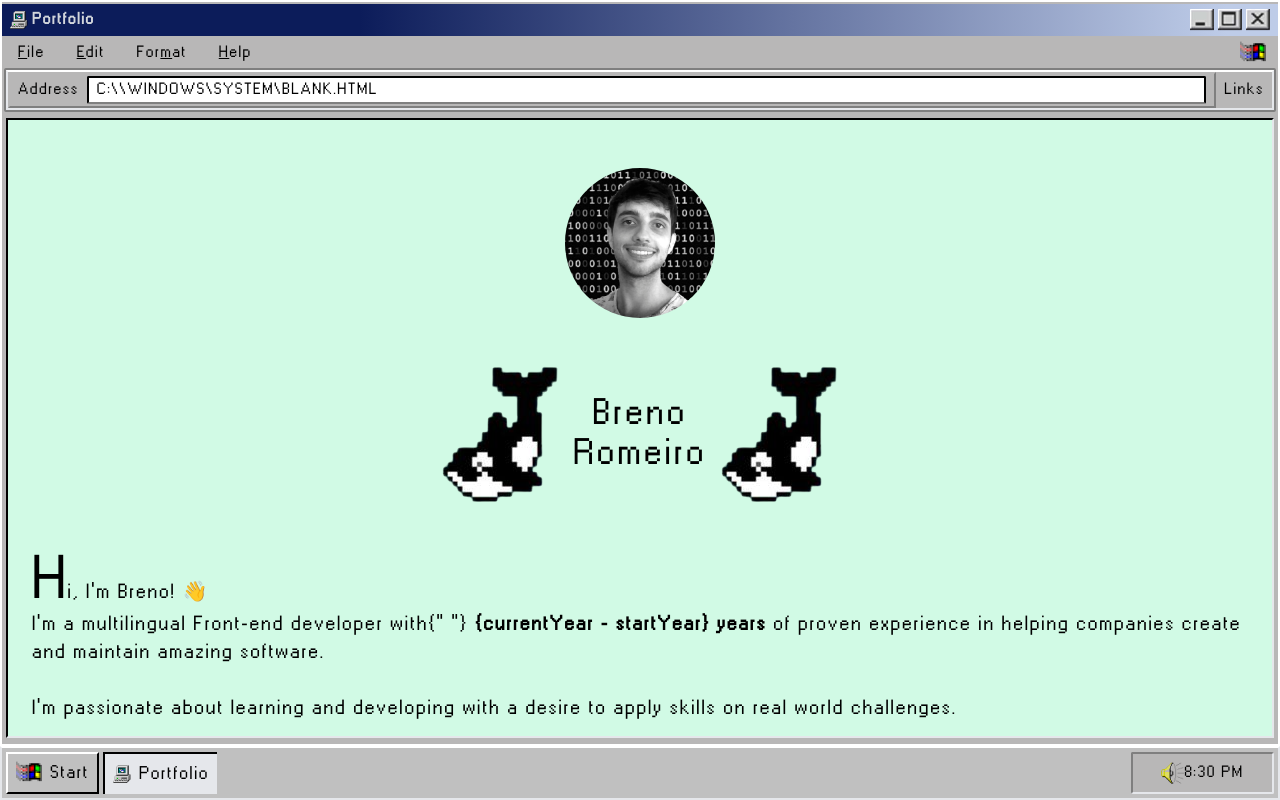
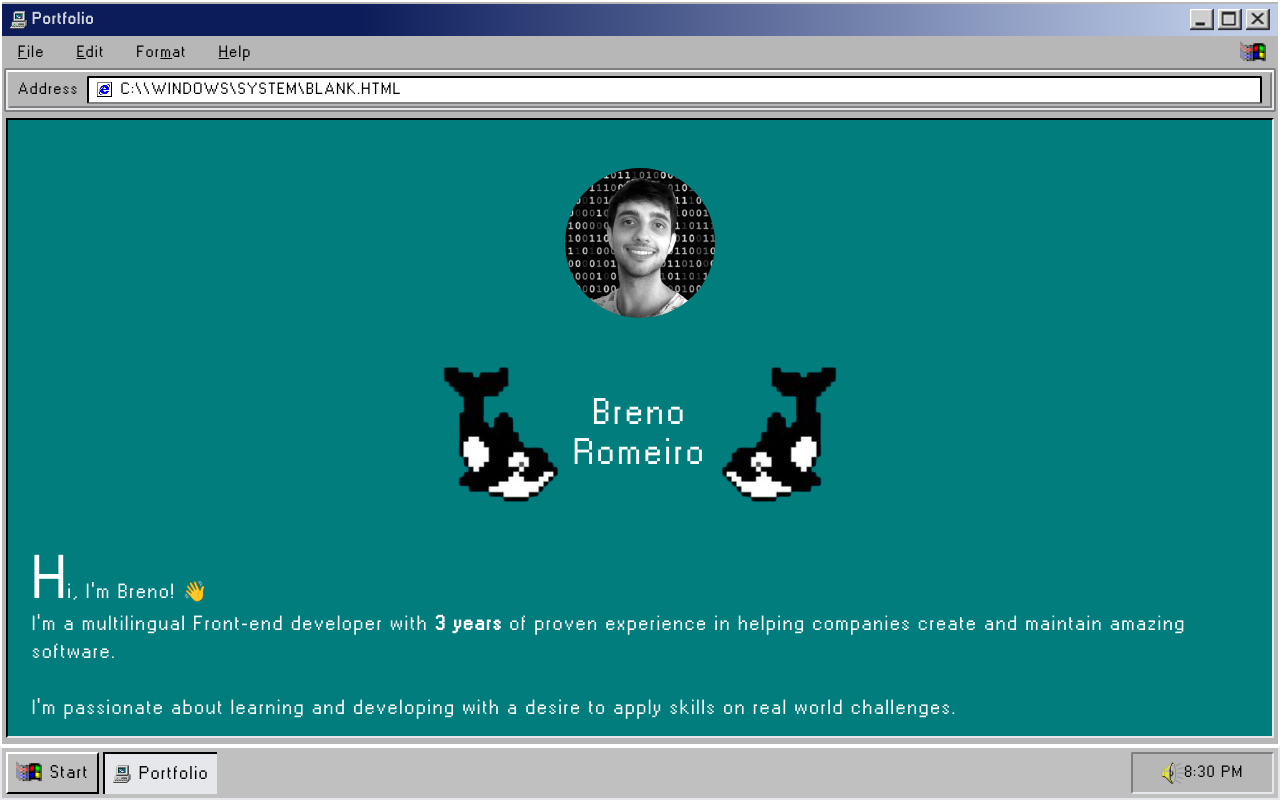
Before and after one commit to obrenoco/portfolio-95-js, a website: page index.html in a window 1280 px wide. Drawn offline with nearby package versions, Linux system fonts and the light colour scheme.

Commit message:
add overrall style

```diff
--- a/index.html
+++ b/index.html
@@ -62,7 +62,7 @@
       </div>
 
       <div class="border-solid border-2 border-gray-dark m-0.5 rounded-sm">
-        <section
+        <div
           class="flex justify-between border-solid border-2 border-t-white [&>*]:px-2"
         >
           <div
@@ -72,25 +72,26 @@
               <!-- <div
                 class="flex [&>*]:h-full [&>*]:w-1 [&>*]:bg-gray [&>*]:border-solid [&>*]:border-1 [&>*]:border-r-gray"
               >
-                <div class=""></div>
+                <div class=""></div>p
                 <div class=""></div>
               </div> -->
               <p class="self-center">Address</p>
             </div>
             <div
-              class="bg-white w-full rounded-sm border-search px-2 flex items-center my-0.5"
+              class="bg-white w-full rounded-sm border-search px-2 flex items-center my-0.5 gap-2"
             >
+              <img src="./assets/icons/explorer.ico" alt="" />
               <p>C:\\WINDOWS\SYSTEM\BLANK.HTML</p>
             </div>
           </div>
-          <div class="self-center">
+          <!-- <div class="self-center">
             <p>Links</p>
-          </div>
-        </section>
+          </div> -->
+        </div>
       </div>
 
       <section
-        class="flex flex-col gap-10 text-xl items-center bg-emerald-100 overflow-auto overflow-x-hidden h-full border-l-black border-t-black border-2 p-2 m-1"
+        class="flex flex-col gap-10 text-xl items-center bg-blue-windows overflow-auto overflow-x-hidden h-full border-l-black border-t-black border-2 p-2 m-1"
       >
         <img
           src="./assets/images/profile.png"
@@ -102,8 +103,7 @@
           <img
             src="./assets/icons/orca.png"
             alt=""
-            class="min-w-[80px]"
-            -scale-x-[1]`}
+            class="min-w-[80px] flip-horizontal"
           />
           <h1
             class="flex flex-col items-center text-4xl font-bold tracking-wider"
@@ -117,9 +117,9 @@
           <p class="first-letter:text-6xl first-letter:font-">
             Hi, I'm Breno! 👋
             <br />
-            I'm a multilingual Front-end developer with{" "}
-            <b>{currentYear - startYear} years</b> of proven experience in
-            helping companies create and maintain amazing software.
+            I'm a multilingual Front-end developer with
+            <b id="years-working"></b> of proven experience in helping companies
+            create and maintain amazing software.
             <br />
             <br />
             I'm passionate about learning and developing with a desire to apply
@@ -141,7 +141,14 @@
             <li>🙋User Experience</li>
             <li>🏃‍♀️Agile</li>
           </ul>
-          bsromeiro@gmail.com 𝘽𝙧𝙚𝙣𝙤
+          <nav class="flex items-center justify-center gap-4">
+            <a href="mailto:bsromeiro@gmail.com">
+              <img src="./assets/icons/Fax.ico" alt="" width="70px" />
+            </a>
+            <a href="https://github.com/obrenoco" target="_blank">
+              <img src="./assets/icons/github.png" alt="" width="70px" />
+            </a>
+          </nav>
         </div>
       </section>
     </main>
--- a/script.js
+++ b/script.js
@@ -6,3 +6,9 @@ const currentTime = new Date().toLocaleTimeString("pt-BR", {
 
 const clock = document.getElementById("clock");
 clock.innerHTML = currentTime;
+
+const startYear = 2019;
+const currentYear = new Date().getFullYear();
+const yearsWorking = document.getElementById("years-working");
+
+yearsWorking.innerHTML = `${currentYear - startYear} years`;
--- a/style.css
+++ b/style.css
@@ -9,6 +9,10 @@
   font-family: windowsRegular;
   letter-spacing: 0.2ch;
   font-weight: 400;
+}
+
+main section {
+  color: white;
 }
 
 html,
@@ -42,3 +46,7 @@ header {
   border-bottom: solid 2px gray;
   border-left: solid 2px black;
 }
+
+.flip-horizontal {
+  transform: scaleX(-1);
+}
```
Also changed, not shown: assets/icons/Fax.ico (added), assets/icons/explorer.ico (added), assets/icons/github.png (added), dist/output.css.
